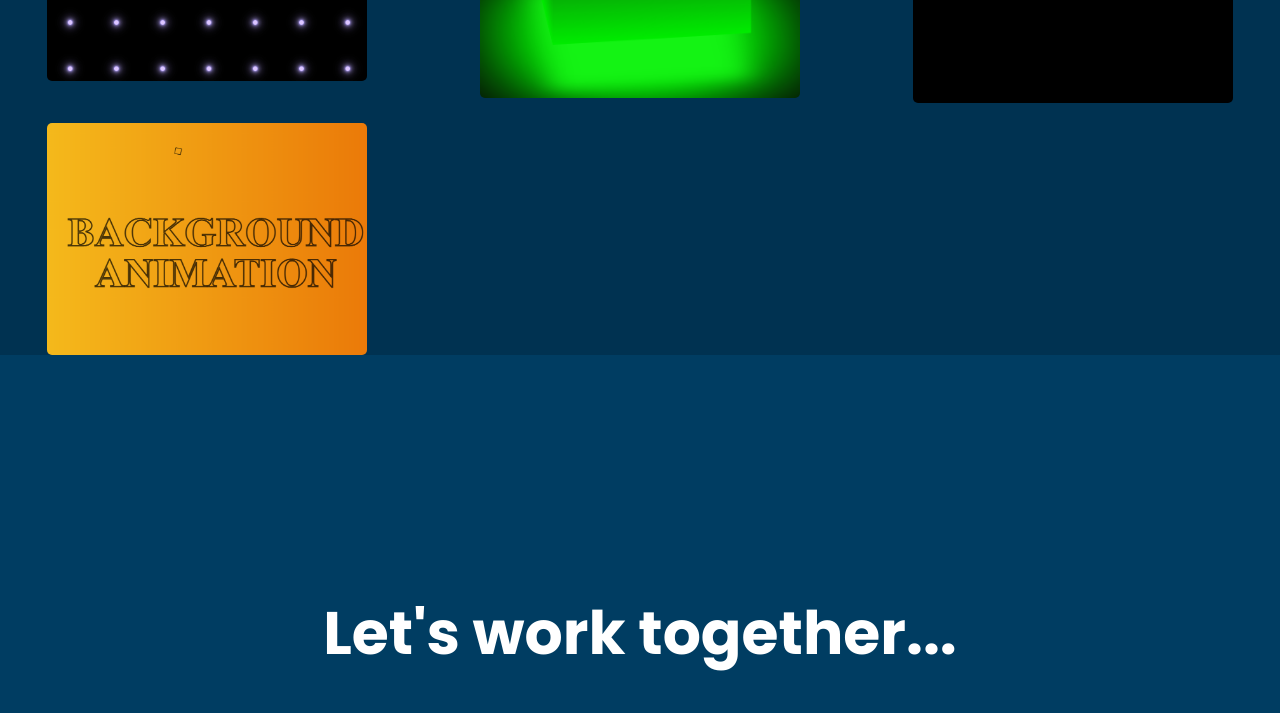
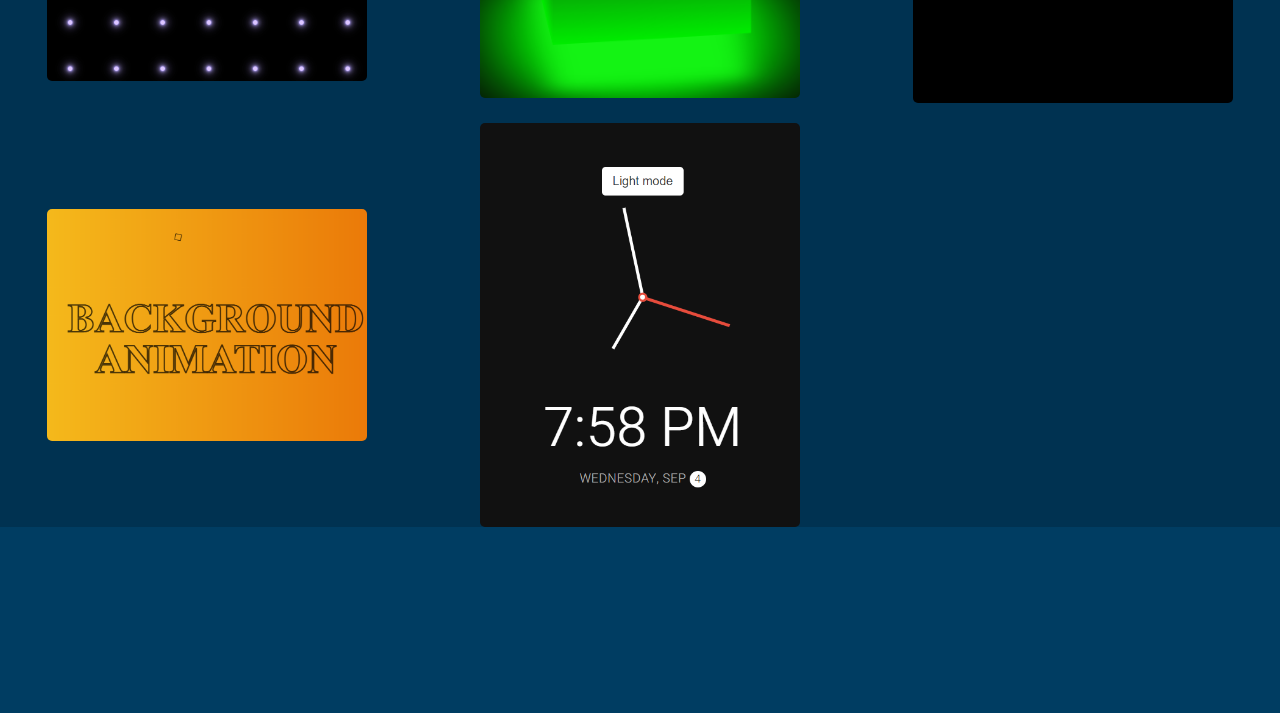
Before and after one commit to deepanshu414/Animations, a plain HTML site: page index.html in a window 1280 px wide. Shown: the part 1060-1773 px from the top of the page. Drawn offline with nearby package versions, Linux system fonts and the light colour scheme.

Commit message:
index.html

```diff
--- a/index.html
+++ b/index.html
@@ -84,6 +84,14 @@
                 </div></a>
                 </div>
         </div>
+             <div class="grid_item">
+            <div class="card">
+                <img src="image/clock.PNG" alt="clock" />
+                <a href="Animations/clock.html"><div class="card_content">
+                    <h3>Tribute Animation</h3>
+                </div></a>
+                </div>
+        </div>
         </div>
         </div>
     </section>
```
